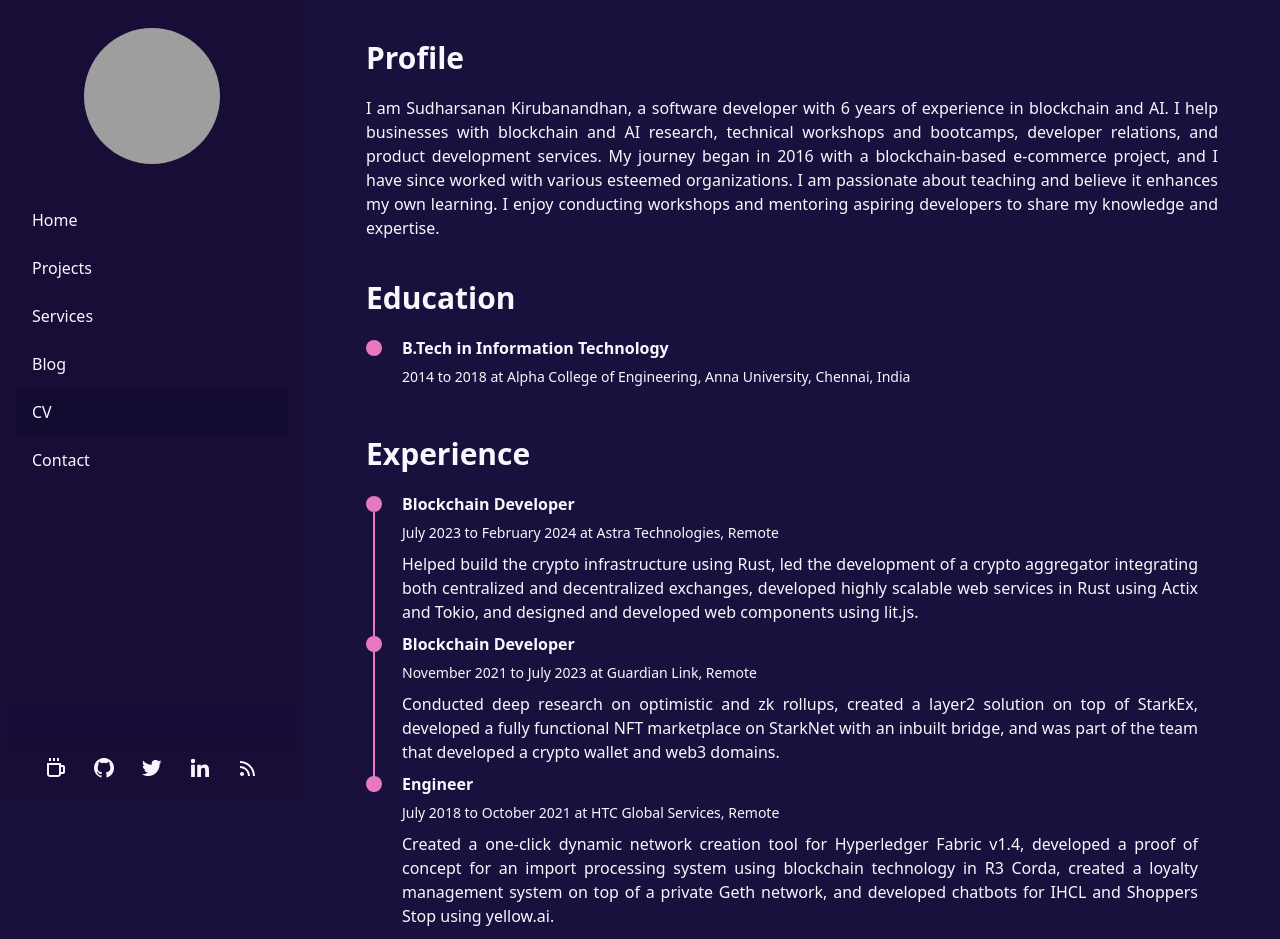
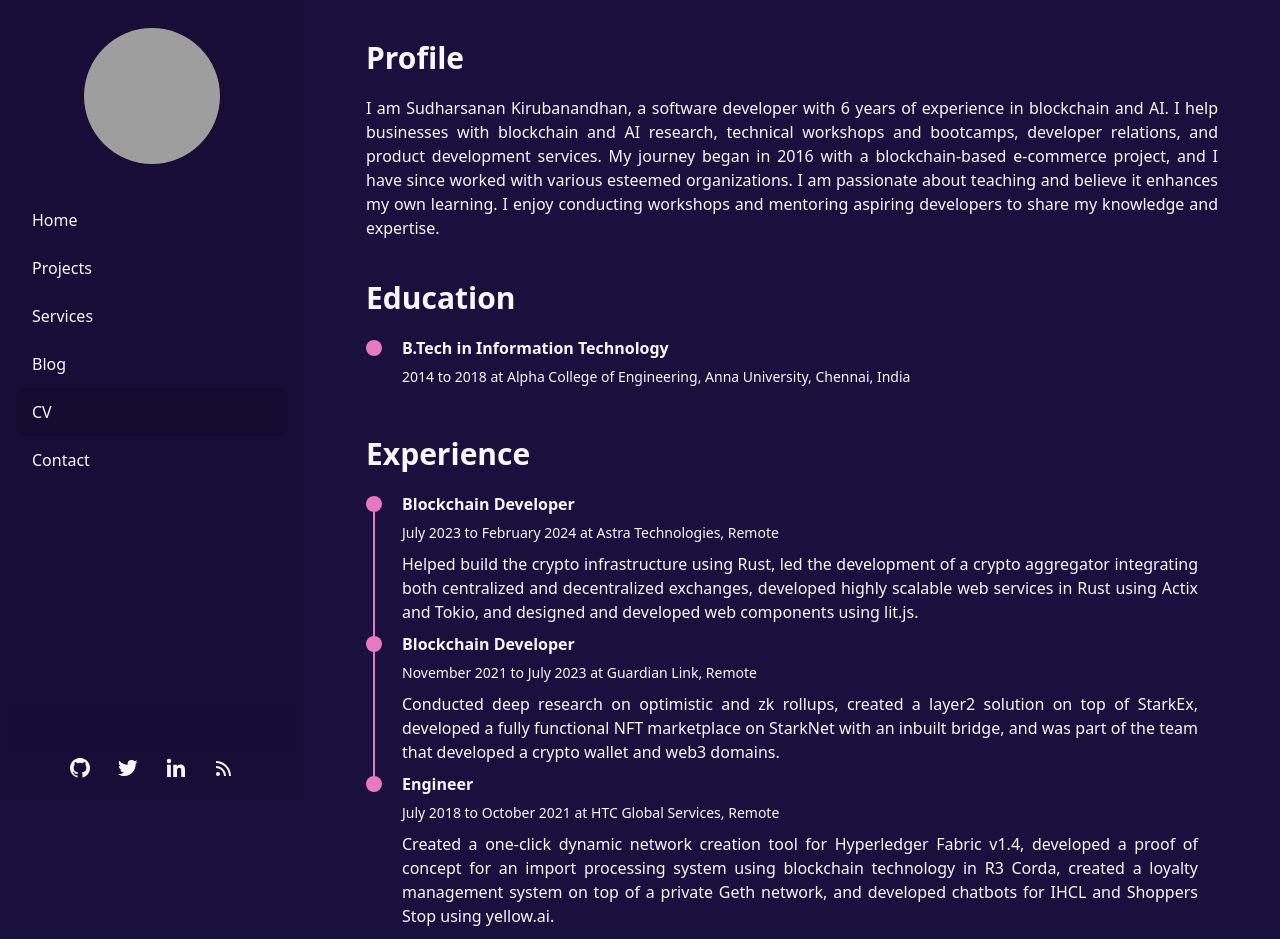
Before and after one commit to SKSudharsanan/my-porfolio, an Astro site: page /cv in a window 1280 px wide. Shown: the top 939 px of the page. Built offline with nearby package versions, Linux system fonts and the light colour scheme; Astro itself is replaced by a stand-in of ours; grey boxes are pictures that could not be loaded.

Commit message:
changes to the sidebar footer and readme

```diff
--- a/src/components/SideBarFooter.astro
+++ b/src/components/SideBarFooter.astro
@@ -4,7 +4,7 @@
 </div>
 
 <div class="social-icons px-4 pb-5 pt-1 flex self-center justify-center sticky bottom-0 bg-base-200">
-    <a
+    <!-- <a
         href="https://manuelernestog.github.io/support-my-work/"
         target="_blank"
         class="mx-3"
@@ -23,8 +23,8 @@
                 d="M5 2h2v3H5zm4 0h2v3H9zm4 0h2v3h-2zm6 7h-2V7H3v11c0 1.654 1.346 3 3 3h8c1.654 0 3-1.346 3-3h2c1.103 0 2-.897 2-2v-5c0-1.103-.897-2-2-2zm-4 9a1 1 0 0 1-1 1H6a1 1 0 0 1-1-1V9h10v9zm2-2v-5h2l.002 5H17z"
             ></path></svg
         >
-    </a>
-    <a href="https://github.com/manuelernestog" target="_blank" class="mx-3" aria-label="Github" title="Github">
+    </a> -->
+    <a href="https://github.com/sksudharsanan" target="_blank" class="mx-3" aria-label="Github" title="Github">
         <svg
             xmlns="http://www.w3.org/2000/svg"
             width="24"
@@ -38,7 +38,7 @@
             ></path>
         </svg>
     </a>
-    <a href="https://twitter.com/manuelernestog" target="_blank" class="mx-3" aria-label="Twitter" title="Twitter">
+    <a href="https://twitter.com/sksudharsanan" target="_blank" class="mx-3" aria-label="Twitter" title="Twitter">
         <svg
             xmlns="http://www.w3.org/2000/svg"
             width="24"
@@ -51,7 +51,7 @@
         </svg>
     </a>
     <a
-        href="https://www.linkedin.com/in/manuelernestogr"
+        href="https://www.linkedin.com/in/sksudharsanan"
         target="_blank"
         class="mx-3"
         aria-label="Linkedin"
```
Also changed, not shown: README.md.
